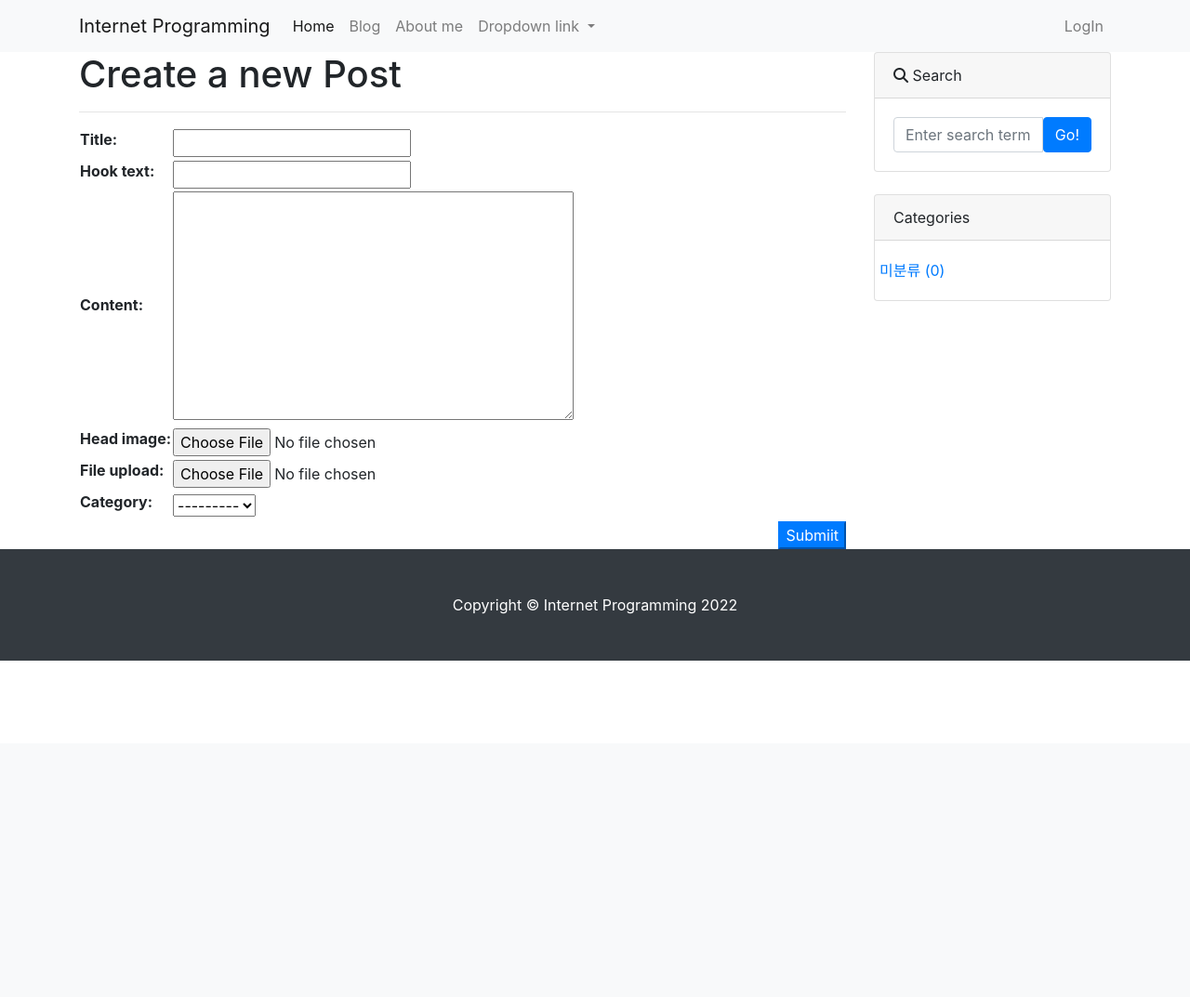
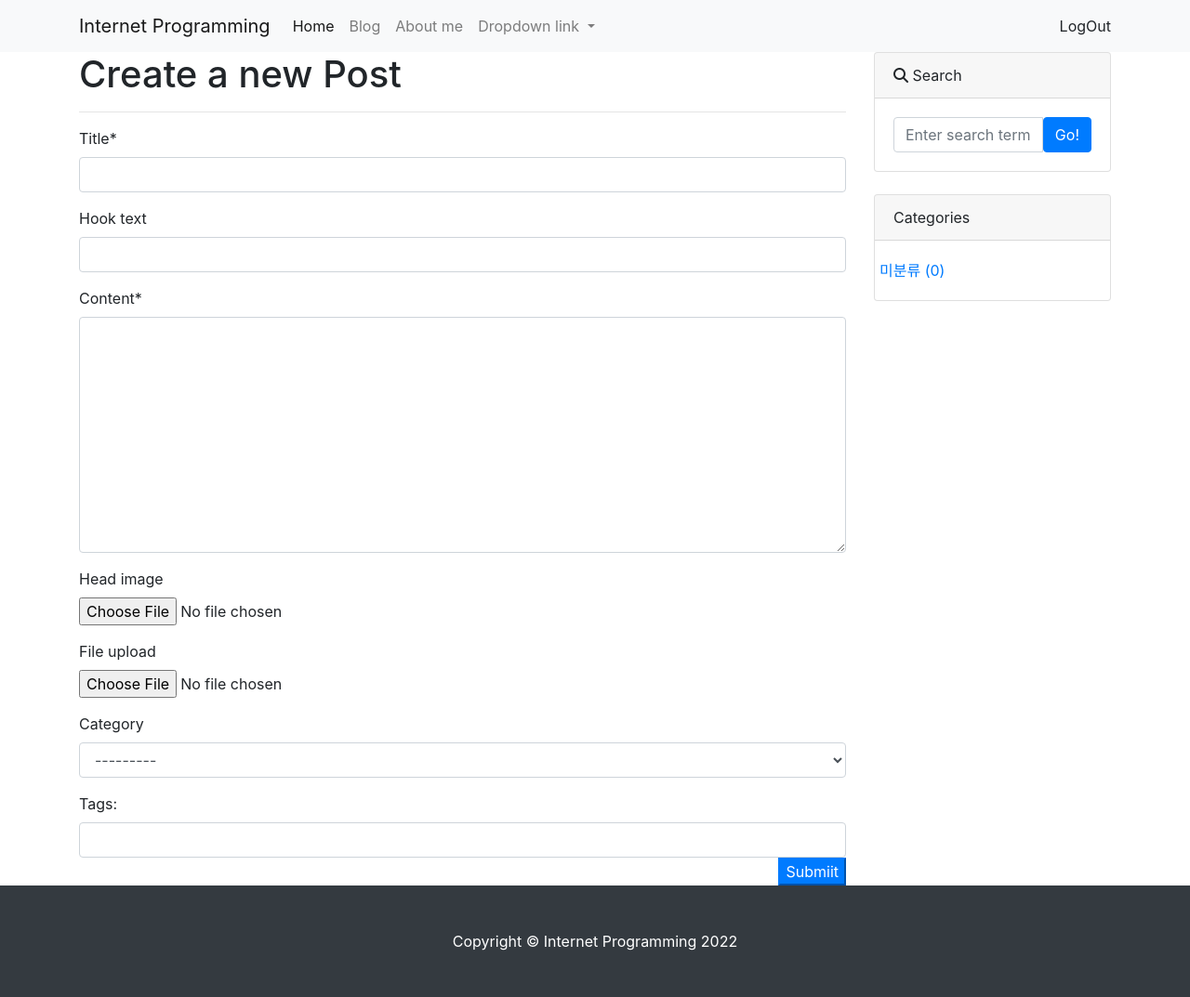
Before and after one commit to hyeonjichoi21/Django22, a Django app: page /blog/create_post/ in a window 1280 px wide. Shown: the whole page at 93% size. Before the commit the page ends 711 px from the top, so only its background shows below. Run offline with Django 4.2, Linux system fonts and the light colour scheme; the visitor is signed in with stand-in values (Sample User, id 1); data that the repository does not hold is empty; some libraries are stand-ins or nearby versions.

Commit message:
태그 선택란 추가하기

```diff
--- a/blog/templates/blog/navbar.html
+++ b/blog/templates/blog/navbar.html
@@ -1,4 +1,6 @@
-  <nav class="navbar navbar-expand-lg navbar-light bg-light">
+{% load socialaccount %}
+
+<nav class="navbar navbar-expand-lg navbar-light bg-light">
     <div class="container">
       <a class="navbar-brand" href="/">Internet Programming</a>
       <button class="navbar-toggler" type="button" data-toggle="collapse" data-target="#navbarNavDropdown" aria-controls="navbarNavDropdown" aria-expanded="false" aria-label="Toggle navigation">
@@ -27,9 +29,13 @@
             </li>
           </ul>
         <ul class="navbar-nav ml-auto">
+          {% if user.is_authenticated %}
+            LogOut
+          {% else %}
           <li class="nav-item">
             <a class="nav-link" href="#" data-toggle="modal" data-target="#loginModal">LogIn</a>
           </li>
+          {% endif %}
         </ul>
       </div>
     </div>
@@ -47,7 +53,10 @@
         <div class="modal-body">
           <div class="row">
             <div class="col-6">
-              <button type="button" class="btn btn-outline-dark btn-block btn-sm"><i class="fa-brands fa-google"></i> LogIn with google</button>
+              <a role="button" class="btn btn-outline-dark btn-block btn-sm"
+              href="{% provider_login_url 'google' %}">
+                <i class="fa-brands fa-google"></i> LogIn with google
+              </a>
               <button type="button" class="btn btn-outline-dark btn-block btn-sm"><i class="fa-regular fa-envelope"></i> LogIn with Email</button>
             </div>
             <div class="col-6">
--- a/blog/templates/blog/post_form.html
+++ b/blog/templates/blog/post_form.html
@@ -1,4 +1,5 @@
 {% extends 'blog/base.html' %}
+{% load crispy_forms_tags %}
 
 {% block head_title %}
     Create a Post - Blog
@@ -10,7 +11,11 @@
     <form method="post" enctype="multipart/form-data">
         {% csrf_token %}
         <table>
-            {{form}}
+            {{form | crispy}}
+              <div id="div_id_tags_str">
+                <label for="id_tags">Tags:</label>
+                <input id="id_tags" type="text" name="tags_str" class="textInput textInput form-control">
+              </div>
         </table>
         <button type="submit" class="btn-primary float-right">Submiit</button>
     </form>
--- a/blog/views.py
+++ b/blog/views.py
@@ -3,11 +3,12 @@ from .models import Post, Category, Tag
 from django.views.generic import ListView, DetailView, CreateView, UpdateView
 from django.contrib.auth.mixins import LoginRequiredMixin, UserPassesTestMixin
 from django.core.exceptions import PermissionDenied
+from django.utils.text import slugify
 
 # Create your views here.
 class PostUpdate(LoginRequiredMixin, UpdateView):
     model = Post
-    fields = ['title', 'hook_text', 'content', 'head_image', 'file_upload', 'category', 'tags']
+    fields = ['title', 'hook_text', 'content', 'head_image', 'file_upload', 'category'] # , 'tags'
     template_name = 'blog/post_update_form.html'
 
     def dispatch(self, request, *args, **kwargs):
@@ -16,8 +17,30 @@ class PostUpdate(LoginRequiredMixin, UpdateView):
         else:
             raise PermissionDenied
 
+    def form_valid(self, form):
+        response = super(PostUpdate,self).form_valid(form)
+        self.object.tags.clear()
+        tags_str = self.request.POST.get('tags_str')
+        if tags_str:
+            tags_str = tags_str.strip()
+            tags_str = tags_str.replace(',', ';')
+            tag_list = tags_str.split(';')
+            for t in tag_list:
+                t = t.strip()
+                tag, is_tag_created = Tag.objects.get_or_create(name=t)
+                if is_tag_created:
+                    tag.slug = slugify(t, allow_unicode=True)
+                    tag.save()
+                self.object.tags.add(tag)
+        return response
+
     def get_context_data(self, *, object_list=None, **kwargs):
         context = super(PostUpdate, self).get_context_data()
+        if self.object.tags.exists:
+            tag_str_list = list()
+            for t in self.object.tags.all():
+                tag_str_list.append(t.name)
+            context['tags_str_default'] = ';'.join(tag_str_list)
         context['categories'] = Category.objects.all()
         context['no_category_post_count'] = Post.objects.filter(category=None).count
         return context
@@ -34,7 +57,20 @@ class PostCreate(LoginRequiredMixin, UserPassesTestMixin, CreateView):
         current_user = self.request.user
         if current_user.is_authenticated and (current_user.is_superuser or current_user.is_staff):
             form.instance.author = current_user
-            return super(PostCreate, self).form_valid(form)
+            response = super(PostCreate, self).form_valid(form)
+            tags_str = self.request.POST.get('tags_str')
+            if tags_str:
+                tags_str = tags_str.strip()
+                tags_str = tags_str.replace(',',';')
+                tag_list = tags_str.split(';')
+                for t in tag_list :
+                    t = t.strip()
+                    tag, is_tag_created = Tag.objects.get_or_create(name=t)
+                    if is_tag_created:
+                        tag.slug = slugify(t, allow_unicode=True)
+                        tag.save()
+                    self.object.tags.add(tag)
+            return response
         else:
             return redirect('/blog/')
 
@@ -87,7 +123,7 @@ def tag_page(request, slug):
     tag = Tag.objects.get(slug=slug)
     post_list = tag.post_set.all()
     return render(request, 'blog/post_list.html', {
-        'tag' : tag,
+        'tag': tag,
         'post_list' : post_list,
         'categories': Category.objects.all(),
         'no_category_post_count': Post.objects.filter(category=None).count
--- a/myDjangoPrj/urls.py
+++ b/myDjangoPrj/urls.py
@@ -21,7 +21,8 @@ from django.conf.urls.static import static
 urlpatterns = [ # IP주소/
     path('admin/', admin.site.urls), #ip주소/admin/
     path('blog/', include('blog.urls')), # IP주소/blog/
-    path('', include('single_pages.urls')) # IP주소/
+    path('', include('single_pages.urls')), # IP주소/
+    path('accounts/', include('allauth.urls'))
 ]
 
 urlpatterns += static(settings.MEDIA_URL,document_root=settings.MEDIA_ROOT)
```
Also changed, not shown: blog/templates/blog/post_update_form.html (+9 -3 lines), myDjangoPrj/settings.py (+16 -0 lines).
